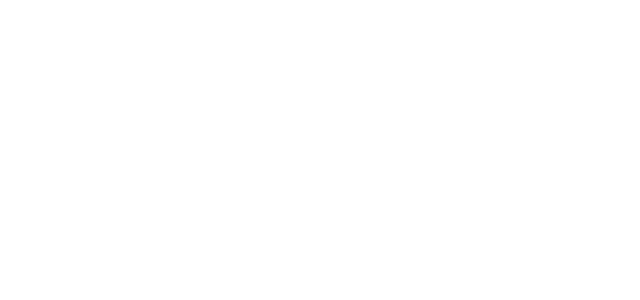
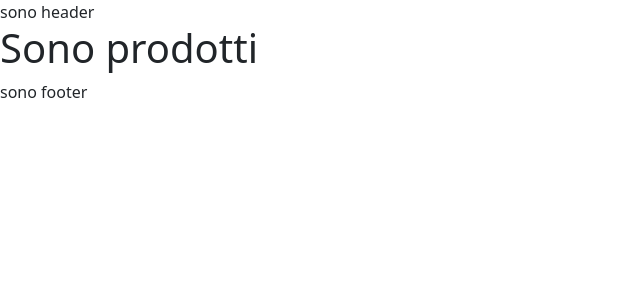
Before and after one commit to ilariamotta/react-router, a React (Vite) app: page /prodotti in a window 1280 px wide. Shown: the top 300 px of the page, without its empty margins (0-640 px from the left). Built offline with nearby package versions, Linux system fonts and the light colour scheme.

Commit message:
feat: strutturazione base

```diff
--- a/src/App.jsx
+++ b/src/App.jsx
@@ -1,6 +1,11 @@
 import { useState } from 'react'
 import 'bootstrap/dist/css/bootstrap.min.css'
+import { BrowserRouter, Route, Routes } from 'react-router-dom'
 import './App.css'
+import Homepage from './pages/Homepage'
+import ChiSiamo from './pages/ChiSiamo'
+import Prodotti from './pages/Prodotti'
+import DefaultLayout from './layout/DefaultLayout'
 
 
 function App() {
@@ -8,7 +13,15 @@
 
   return (
     <>
-
+      <BrowserRouter>
+        <Routes>
+          <Route element={<DefaultLayout />}>
+            <Route path="/" element={<Homepage />} />
+            <Route path="/about" element={<ChiSiamo />} />
+            <Route path="/prodotti" element={<Prodotti />} />
+            </Route>
+        </Routes>
+      </BrowserRouter>
     </>
   )
 }
--- /dev/null
+++ b/src/layout/DefaultLayout.jsx
@@ -0,0 +1,12 @@
+import { Outlet } from "react-router-dom";
+
+export default function DefaultLayout() {
+return (
+<>
+<header>sono header</header>
+<main><Outlet/></main>
+<footer>sono footer</footer>
+</>
+
+)
+}
--- /dev/null
+++ b/src/pages/ChiSiamo.jsx
@@ -0,0 +1,5 @@
+export default function ChiSiamo() {
+    return (
+        <h2>Sono About</h2>
+    )
+}
--- /dev/null
+++ b/src/pages/Homepage.jsx
@@ -0,0 +1,5 @@
+export default function Homepage() {
+    return (
+        <h2>Sono Homepage</h2>
+    )
+}
--- /dev/null
+++ b/src/pages/Prodotti.jsx
@@ -0,0 +1,5 @@
+export default function Prodotti() {
+    return (
+        <h1>Sono prodotti</h1>
+    )
+}
```
